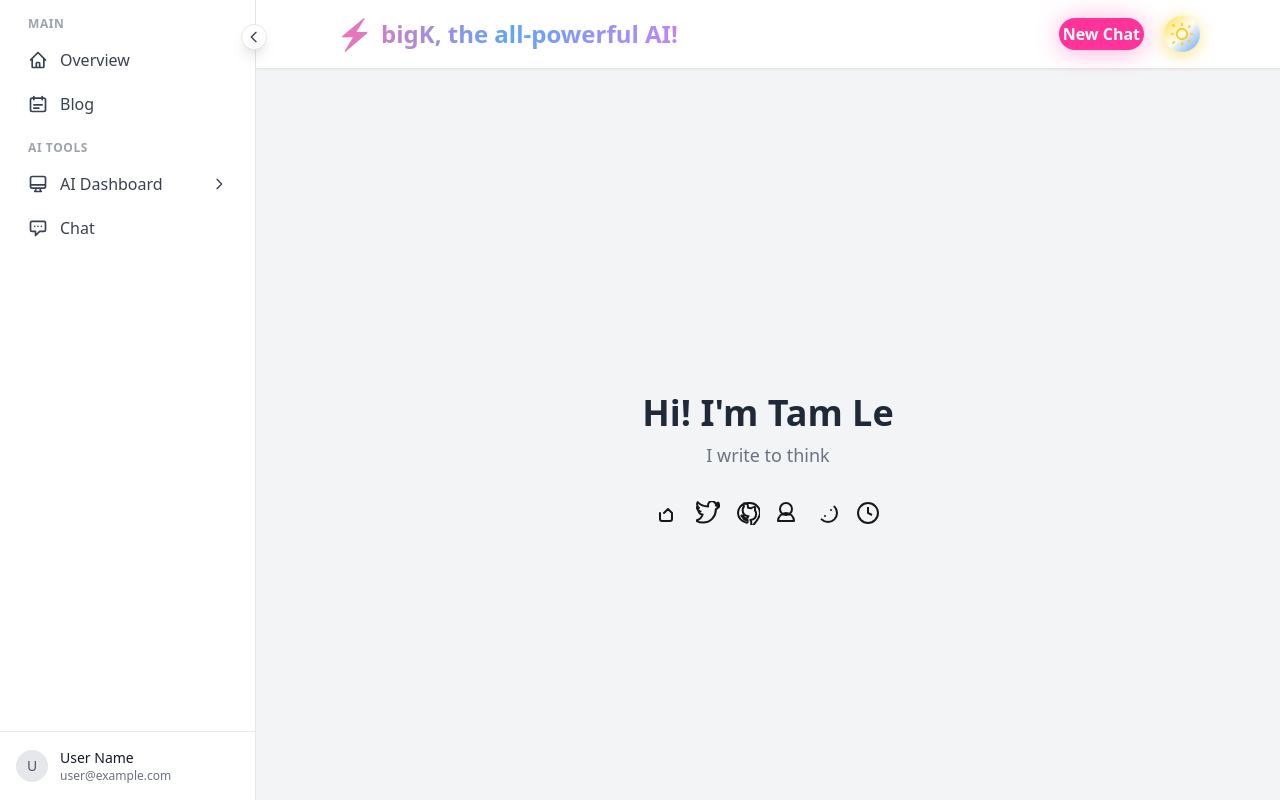
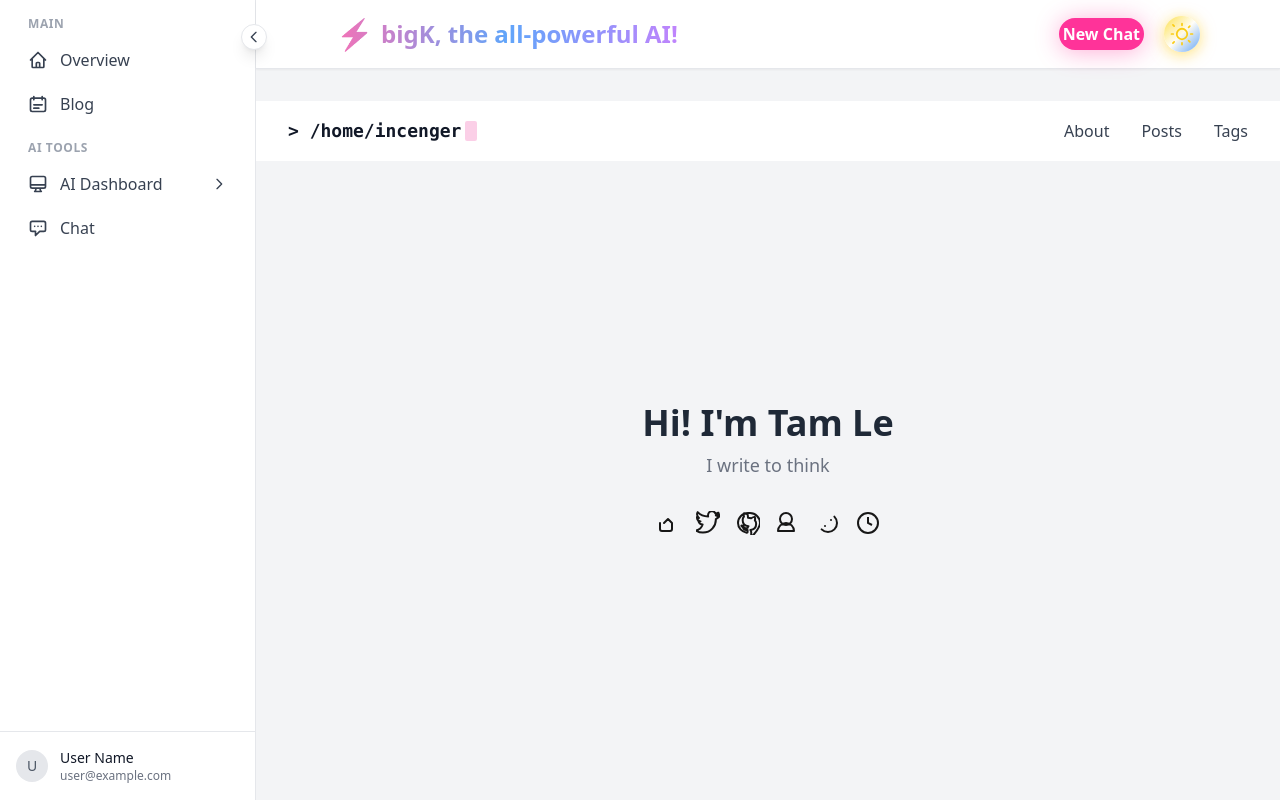
Before and after one commit to TrvKhanh/chatbot, a Next.js app: page / in a window 1280 px wide. Both pictures are taken after a click on the button "Blog". Built offline with nearby package versions, Linux system fonts and the light colour scheme.

Commit message:
add blog

```diff
--- a/src/app/components/BlogContent.tsx
+++ b/src/app/components/BlogContent.tsx
@@ -22,8 +22,22 @@ const socials = [
 ];
 
 const BlogContent: React.FC = () => (
-  <div className="flex flex-col items-center justify-center h-full w-full px-8 py-8">
-    <div className="text-4xl font-extrabold text-center mb-2 text-gray-800 dark:text-gray-100 mt-20">
+  <div className="flex flex-col items-center justify-center h-full w-full py-8">
+    {/* Header */}
+    <div className="w-full flex items-center justify-between py-4 px-4 md:px-8 bg-white dark:bg-[#181818] select-none">
+      <div className="font-mono text-lg font-bold text-gray-900 dark:text-gray-100 flex items-center">
+        &gt; /home/incenger
+        <span className="ml-1 w-3 h-5 bg-pink-300 animate-pulse rounded-sm inline-block align-middle"></span>
+      </div>
+      <div className="flex gap-8 text-base">
+        <a href="#" className="text-gray-700 dark:text-gray-200 font-normal hover:text-pink-500 transition no-underline">About</a>
+        <a href="#" className="text-gray-700 dark:text-gray-200 font-normal hover:text-pink-500 transition no-underline">Posts</a>
+        <a href="#" className="text-gray-700 dark:text-gray-200 font-normal hover:text-pink-500 transition no-underline">Tags</a>
+      </div>
+    </div>
+    {/* Main content */}
+    <div className="flex flex-col items-center justify-center flex-1 w-full">
+      <div className="text-4xl font-extrabold text-center mb-2 text-gray-800 dark:text-gray-100 mt-10">
         Hi! I'm Tam Le
       </div>
       <div className="text-gray-500 dark:text-gray-300 text-center mb-8 text-lg">
@@ -37,6 +51,7 @@ const BlogContent: React.FC = () => (
         ))}
       </div>
     </div>
+  </div>
 );
 
 export default BlogContent;
```
Lines whose indentation alone changed are shown as unchanged.
